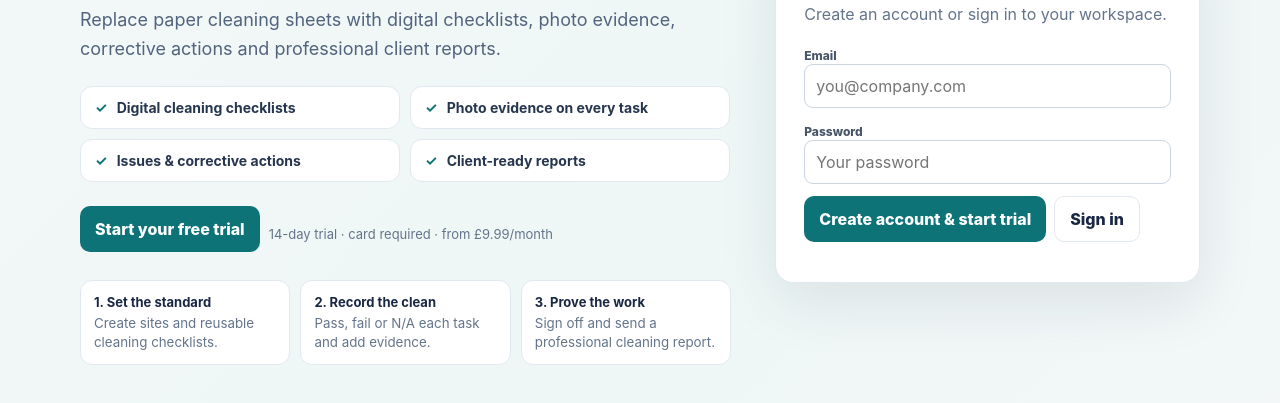
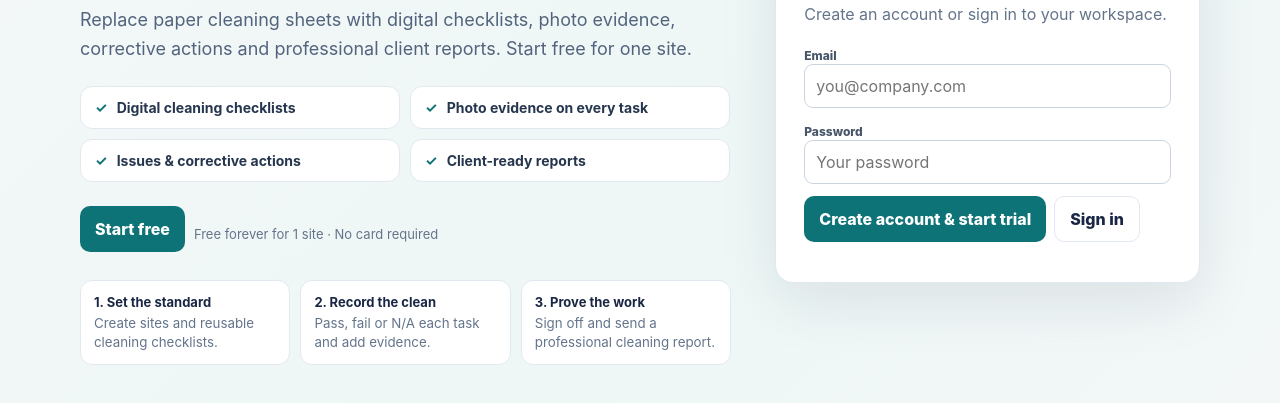
Before and after one commit to danieljee48-sudo/vanguard, a website: page vanguard/clean/app/index.html in a window 1280 px wide. Shown: the part 247-650 px from the top of the page. Drawn offline with Linux system fonts and the light colour scheme.

Commit message:
Update Clean app signup copy for free one-site model

```diff
--- a/vanguard/clean/app/index.html
+++ b/vanguard/clean/app/index.html
@@ -22,14 +22,14 @@
    <div class="login-copy">
     <div class="eyebrow">VanGuard Clean</div>
     <h1>Prove your cleaning was done.</h1>
-    <p>Replace paper cleaning sheets with digital checklists, photo evidence, corrective actions and professional client reports.</p>
+    <p>Replace paper cleaning sheets with digital checklists, photo evidence, corrective actions and professional client reports. Start free for one site.</p>
     <div class="promise-list">
      <div class="promise"><b>✓</b> Digital cleaning checklists</div>
      <div class="promise"><b>✓</b> Photo evidence on every task</div>
      <div class="promise"><b>✓</b> Issues & corrective actions</div>
      <div class="promise"><b>✓</b> Client-ready reports</div>
     </div>
-    <div class="login-cta"><button class="btn" type="button" onclick="document.getElementById('email').focus();document.getElementById('authCard').scrollIntoView({behavior:'smooth',block:'center'})">Start your free trial</button><span class="login-price">14-day trial · card required · from £9.99/month</span></div>
+    <div class="login-cta"><button class="btn" type="button" onclick="document.getElementById('email').focus();document.getElementById('authCard').scrollIntoView({behavior:'smooth',block:'center'})">Start free</button><span class="login-price">Free forever for 1 site · No card required</span></div>
     <div class="login-workflow">
      <div class="workflow-step"><strong>1. Set the standard</strong><small>Create sites and reusable cleaning checklists.</small></div>
      <div class="workflow-step"><strong>2. Record the clean</strong><small>Pass, fail or N/A each task and add evidence.</small></div>
```
